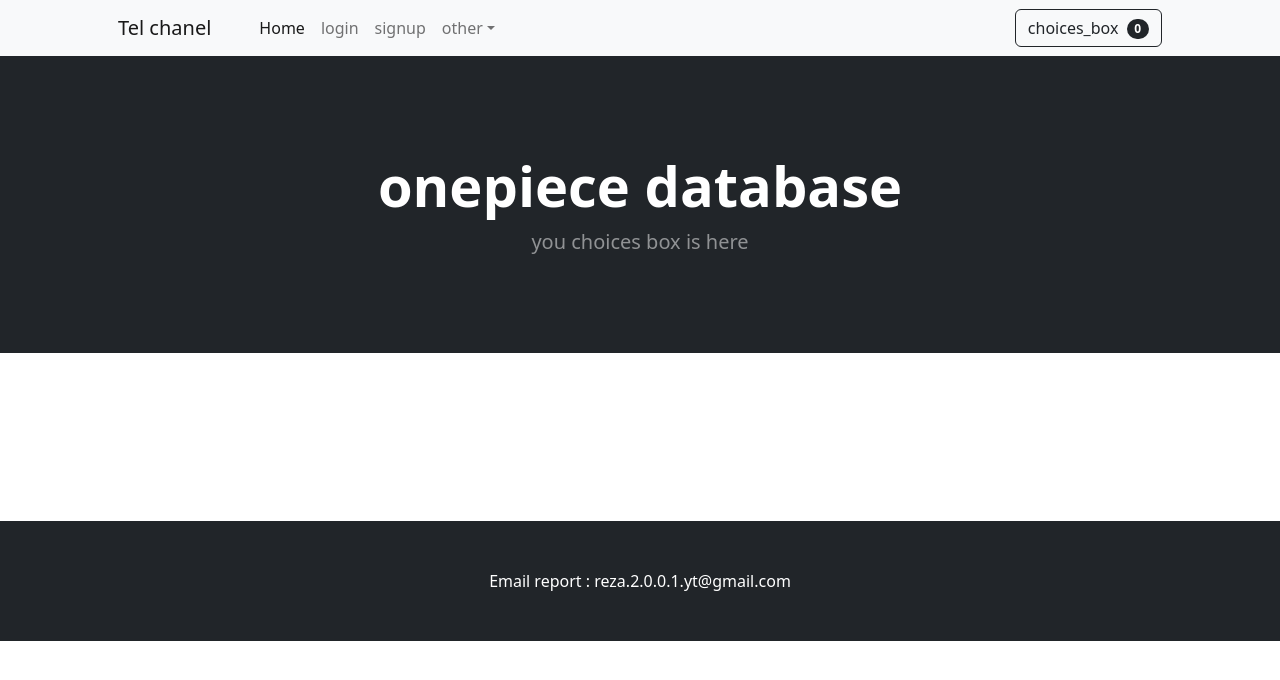
After one commit to Amirrezasetayesh/way_of_the_django, a Django app: template part_tow/templates/choices_box.html in a window 1280 px wide. The commit adds this page. Shown: the top 680 px of the page. Run offline with Django 3.2, Linux system fonts and the light colour scheme; the template is opened without the code that fills it, so the values that code supplies are empty; some libraries are stand-ins or nearby versions.

Commit message:
so for now we have tow part of the project and part_tow is for select and do somthing with the products of my site and for now i make and set the urls and the body of my views part_tow just it

```diff
--- a/Test_Site/urls.py
+++ b/Test_Site/urls.py
@@ -38,6 +38,6 @@ from django.conf.urls.static import static
 urlpatterns = [
     path('admin/', admin.site.urls),
     path("onepiece/",include("part_one.urls")),
-path("onepiece_/",include("part_tow.urls"))
+    path("onepiece/",include("part_tow.urls"))
 ]+static(settings.MEDIA_URL,document_root=settings.MEDIA_ROOT)
 # up line just I can say it is for upload some file in my site anyd just it
--- a/part_one/templates/navbar.html
+++ b/part_one/templates/navbar.html
@@ -21,7 +21,7 @@
                     <a class="nav-link dropdown-toggle" id="navbarDropdown" href="#" role="button" data-bs-toggle="dropdown" aria-expanded="false">other</a>
                     <ul class="dropdown-menu" aria-labelledby="navbarDropdown">
                         <li><a class="dropdown-item" href="#!">main_story</a></li>
-                        <li><hr class="dropdown-divider" /></li>
+                        <li><hr class="dropdown-divider" /> </li>
                         <li><a class="dropdown-item" href="#!">Pirates</a></li>
                         <li><a class="dropdown-item" href="{% url 'grand_line' %}">grand_line_part</a></li>
                         <li><a class="dropdown-item" href="#!">marines</a></li>
@@ -29,10 +29,11 @@
                 </li>
             </ul>
             <form class="d-flex">
-                <button class="btn btn-outline-dark" type="submit">
-                    nothing
+                <a href="{% url 'choices' %}" class="btn btn-outline-dark">
+                    choices_box
                     <span class="badge bg-dark text-white ms-1 rounded-pill">0</span>
-                </button>
+                </a>
+
             </form>
         </div>
     </div>
--- /dev/null
+++ b/part_tow/templates/choices_box.html
@@ -0,0 +1,17 @@
+{% extends "base_page.html" %}
+{% load static %}
+{% load humanize %}
+{% block content %}
+
+<!-- Header-->
+<header class="bg-dark py-5">
+    <div class="container px-4 px-lg-5 my-5">
+        <div class="text-center text-white">
+            <h1 class="display-4 fw-bolder">onepiece database</h1>
+            <p class="lead fw-normal text-white-50 mb-0">you choices box is here</p>
+        </div>
+    </div>
+</header>
+<br>
+<br><br><br><br><br><br>
+{% endblock %}
--- a/part_tow/urls.py
+++ b/part_tow/urls.py
@@ -1,6 +1,4 @@
 from django.urls import path
-from . import views
-
 
 from . import views
 
```
Also changed, not shown: part_tow/templates/choices_box.html.html (deleted, +0 -53 lines).
